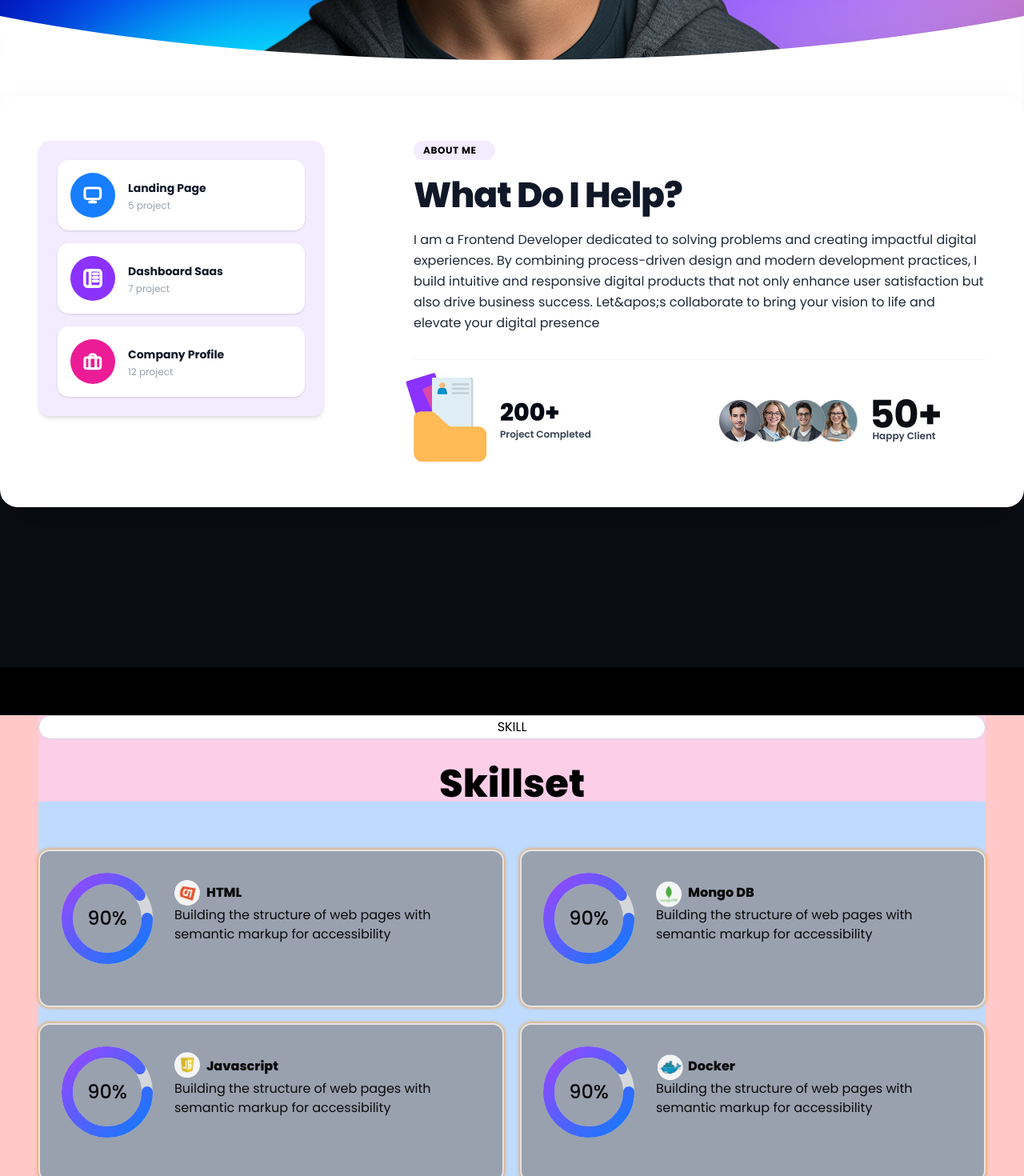
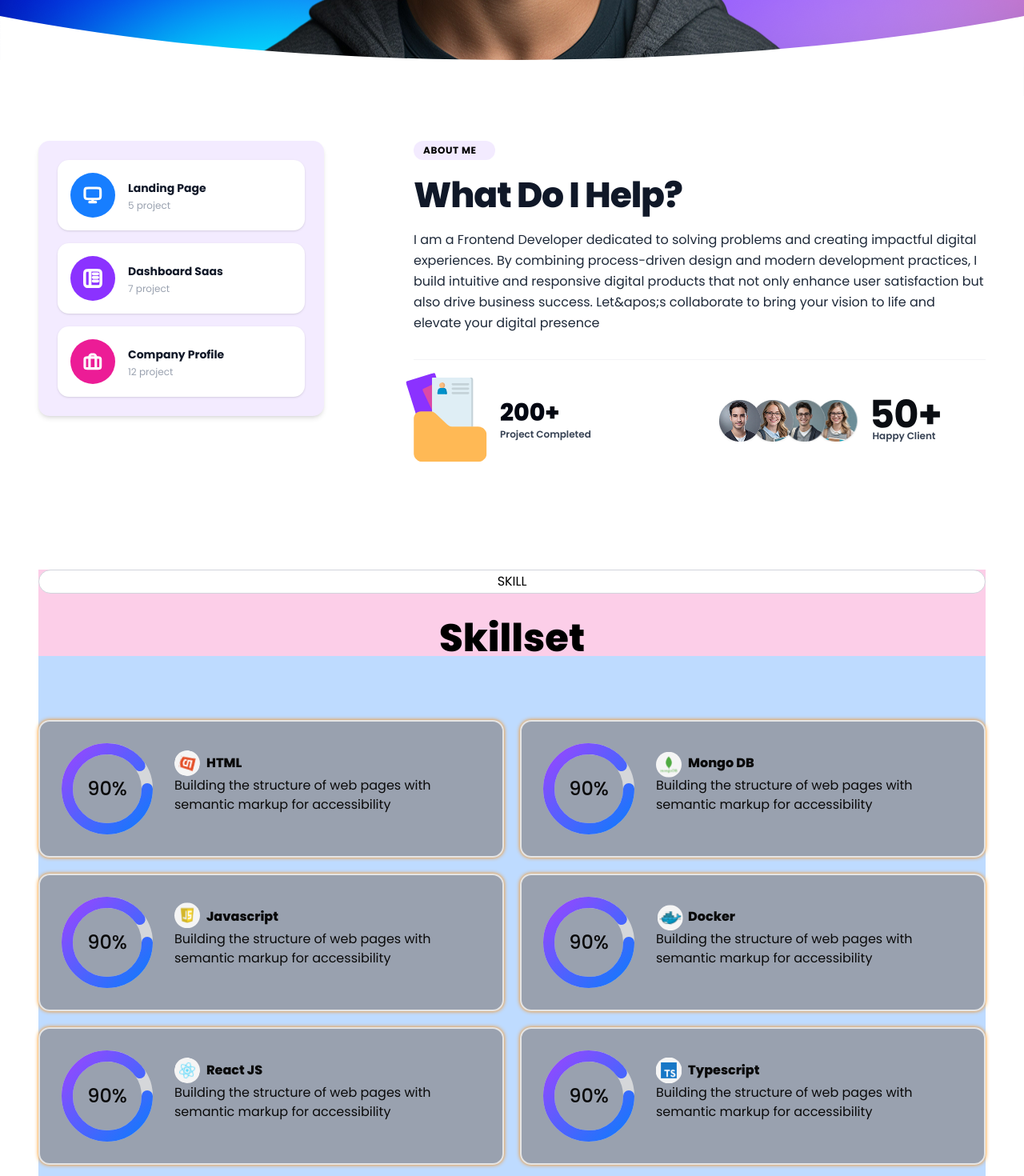
Before and after one commit to tonogw/portfolio, a Next.js app: page / in a window 1280 px wide. Shown: the part 940-2410 px from the top of the page at 80% size. Built offline with nearby package versions, Linux system fonts and the light colour scheme.

Commit message:
fix: joined section between about and skillset

```diff
--- a/src/components/sections/about.tsx
+++ b/src/components/sections/about.tsx
@@ -6,12 +6,12 @@ export default function About() {
   return (
     <section
       id="about"
-      className="relative w-full min-h-162.5 lg:min-h-187.5 bg-neutral-950 pb-20"
+      className="relative w-full min-h-162.5 lg:min-h-137 bg-neutral-950"
     >
       {/* Wrapper Utama Latar Belakang (Max 1440px mengikuti aset figma) */}
       <div className="absolute -top-16 left-1/2 -translate-x-1/2 z-10 w-full max-w-360">
         {/* === BLOK PUTIH UTAMA (Lebar Penuh 1440px) === */}
-        <div className="absolute top-25 left-1/2 -translate-x-1/2 w-full bg-white pt-8 pb-16 lg:py-14 rounded-3xl z-50 text-black shadow-2xl">
+        <div className="absolute top-25 left-1/2 -translate-x-1/2 w-full bg-white pt-8  lg:py-14  z-50 text-black">
           {/* === CUSTOM CONTAINER (Membatasi isi 1184px rata kanan-kiri segaris Navbar & Footer) === */}
           <div className="custom-container flex flex-col lg:flex-row items-start justify-between gap-8">
             {/* === Left Blok: Menu List Box Ungu === */}
--- a/src/components/sections/skillset.tsx
+++ b/src/components/sections/skillset.tsx
@@ -71,13 +71,13 @@ export default function Skillset() {
   // }, []);
 
   return (
-    <section id="skill" className="max-w-360 mx-auto bg-red-200">
-      <div className="min-h-237 custom-container bg-blue-200">
+    <section id="skill" className="max-w-360 mx-auto py-20 bg-[#FFFFFF]">
+      <div className="custom-container bg-blue-200">
         <m.div
           initial={{ opacity: 0, y: 15 }}
           animate={{ opacity: 1, y: 0 }}
           transition={{ duration: 0.6, delay: 1.6 }}
-          className=" h-27 text-center my-15 "
+          className="text-center mb-20 "
         >
           <div className=" h-27  text-black bg-pink-200">
             <p className="bg-white  py-0.5 px-4 border border-gray-300 rounded-full">
@@ -91,8 +91,8 @@ export default function Skillset() {
           initial="hidden"
           animate="show"
           className="
-        gap-5 h-158
-        grid grid-cols-1 md:grid-cols-2 w-full  my-5 text-left
+        gap-5
+        grid grid-cols-1 md:grid-cols-2 w-full text-left
         "
         >
           {skillsetItemData.map((data) => (
```
